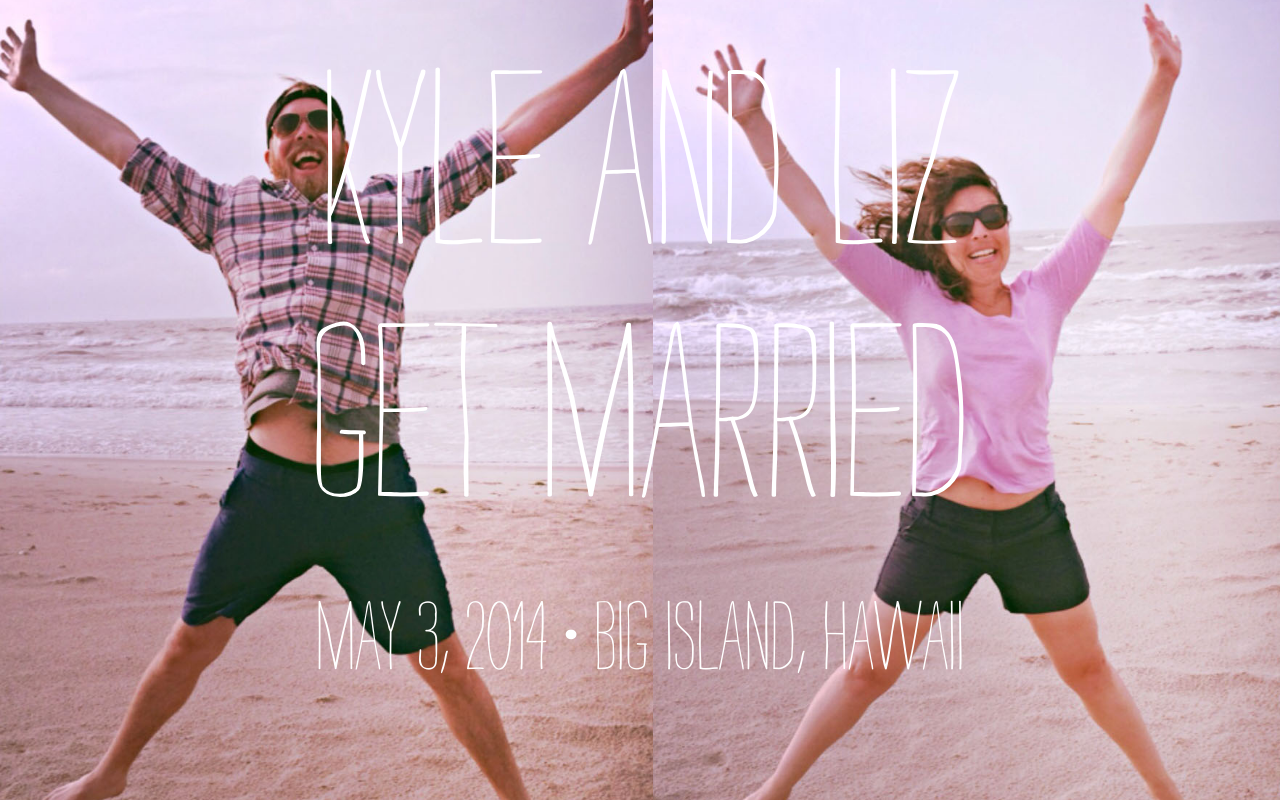
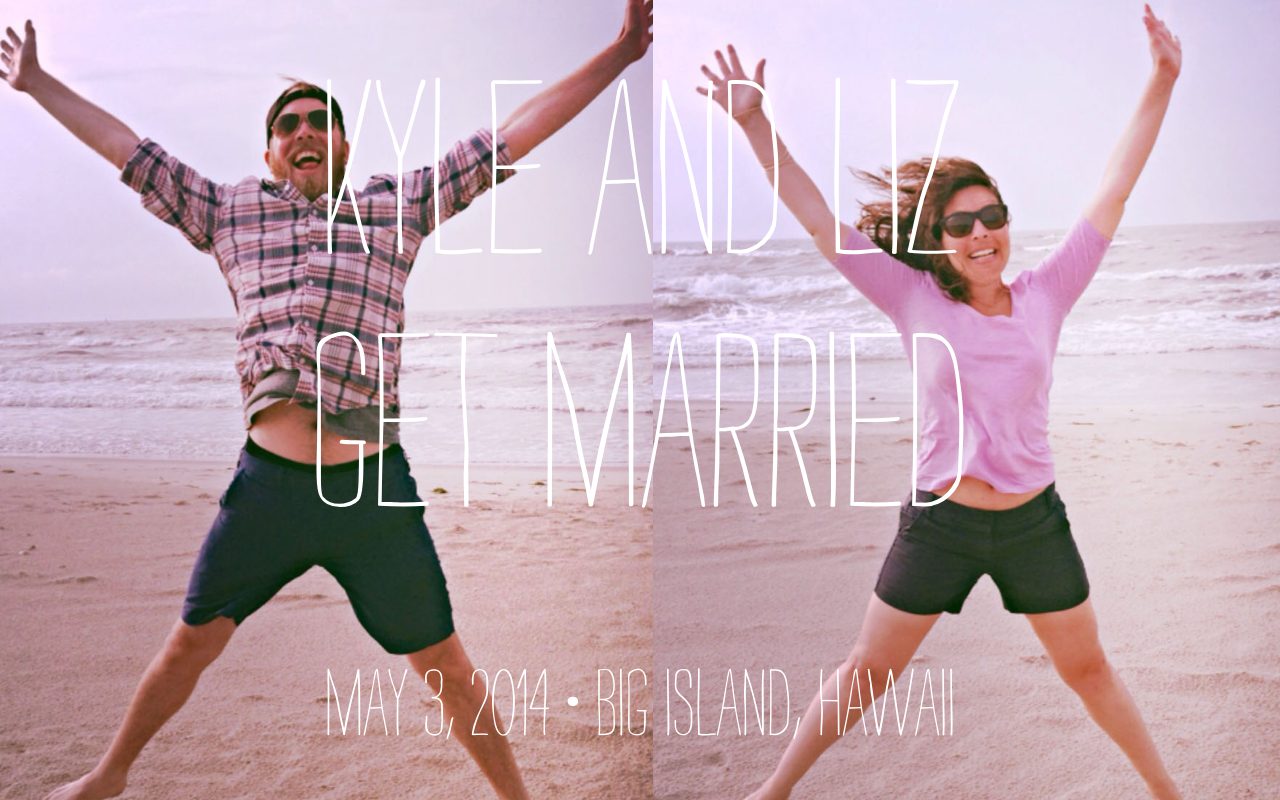
Before and after one commit to kylecrouse/klizgetsmarried, a website: page app/index.html in a window 1280 px wide. Drawn offline with Linux system fonts and the light colour scheme; a small style sheet from the web is missing.

Commit message:
fixing alignment of header text at all sizes

```diff
--- a/app/styles/main.css
+++ b/app/styles/main.css
@@ -3,7 +3,6 @@
 
 body {
   margin: 0;
-  min-width: 482px;
 }
 
 header {
@@ -12,57 +11,60 @@ header {
   background-position: 0 0, 100% 0;
   background-repeat: no-repeat;
   background-size: 51%;
-  bottom: 0;
   box-sizing: border-box;
   color: #fff;
   font-family: "StrangeloveText", Helvetica, Arial, sans-serif;
-  left: 0;
-  position: fixed;
-  right: 0;
+  height: 300px;
+  position: relative;
   text-align: center;
-  top: 0;
 }
 
 p {
+  bottom: 10px;
   font-size: 47px;
   margin: 0;
+  position: absolute;
+  width: 100%;
 }
 
 h1 {
   font-size: 120px;
   font-weight: normal;
   margin: 0;
-  padding-top: 10px;
-  padding-bottom: 45px;
+  position: absolute;
+  top: 0;
+  width: 100%;
 }
 
 @media (min-width: 480px) {
+  body {
+    min-width: 480px;
+  }
   header {
     background-position: 0 25%, 100% 25%;
     background-size: 30%;
+    height: 210px;
   }
   p {
     font-size: 32px;
   }
   h1 {
     font-size: 82px;
-    padding-top: 10px;
-    padding-bottom: 10px;
   }
 }
 
 @media (min-width: 768px) {
   header {
-    background-position: 0 0, 100% 0;
+    background-position: 0 -60px, 100% -60px;
     background-size: 51%;
+    height: 660px;
   }
   p {
-    font-size: 108px;
+    bottom: 30px;
+    font-size: 105px;
   }
   h1 {
     font-size: 276px;
-    padding-top: 50px;
-    padding-bottom: 80px;
   }
 }
 
@@ -70,15 +72,16 @@ h1 {
   header {
     background-position: 0 25%, 100% 25%;
   }
-  h1 {
-    padding-top: 10px;
-    padding-bottom: 20px;
-  }
 }
 
 @media (min-width: 1200px) {
+  header {
+    height: 800px;
+  }
   h1 {
-    padding-top: 30px;
-    padding-bottom: 50px;
+    top: 40px;
+  }
+  p {
+    bottom: 50px;
   }
 }
```
